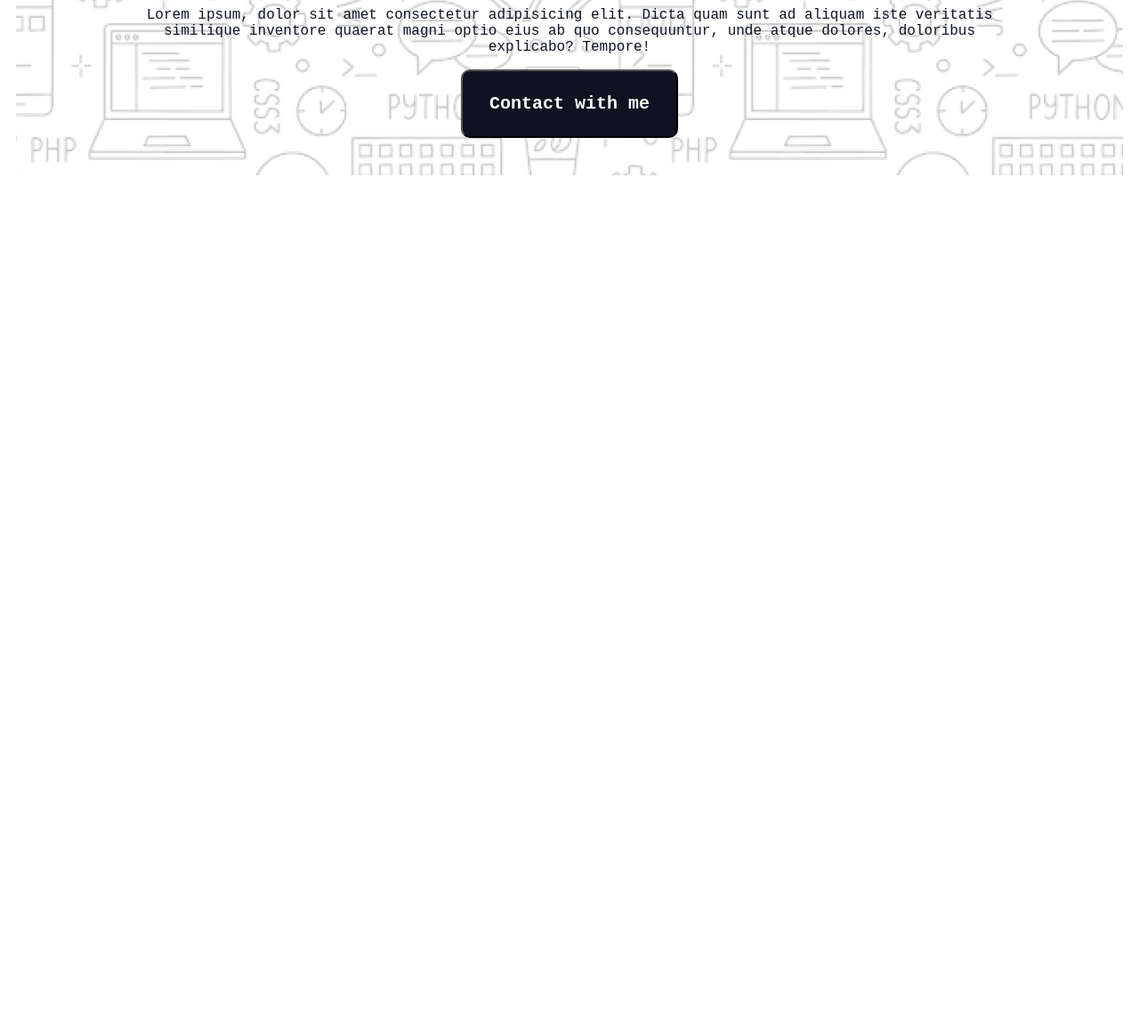
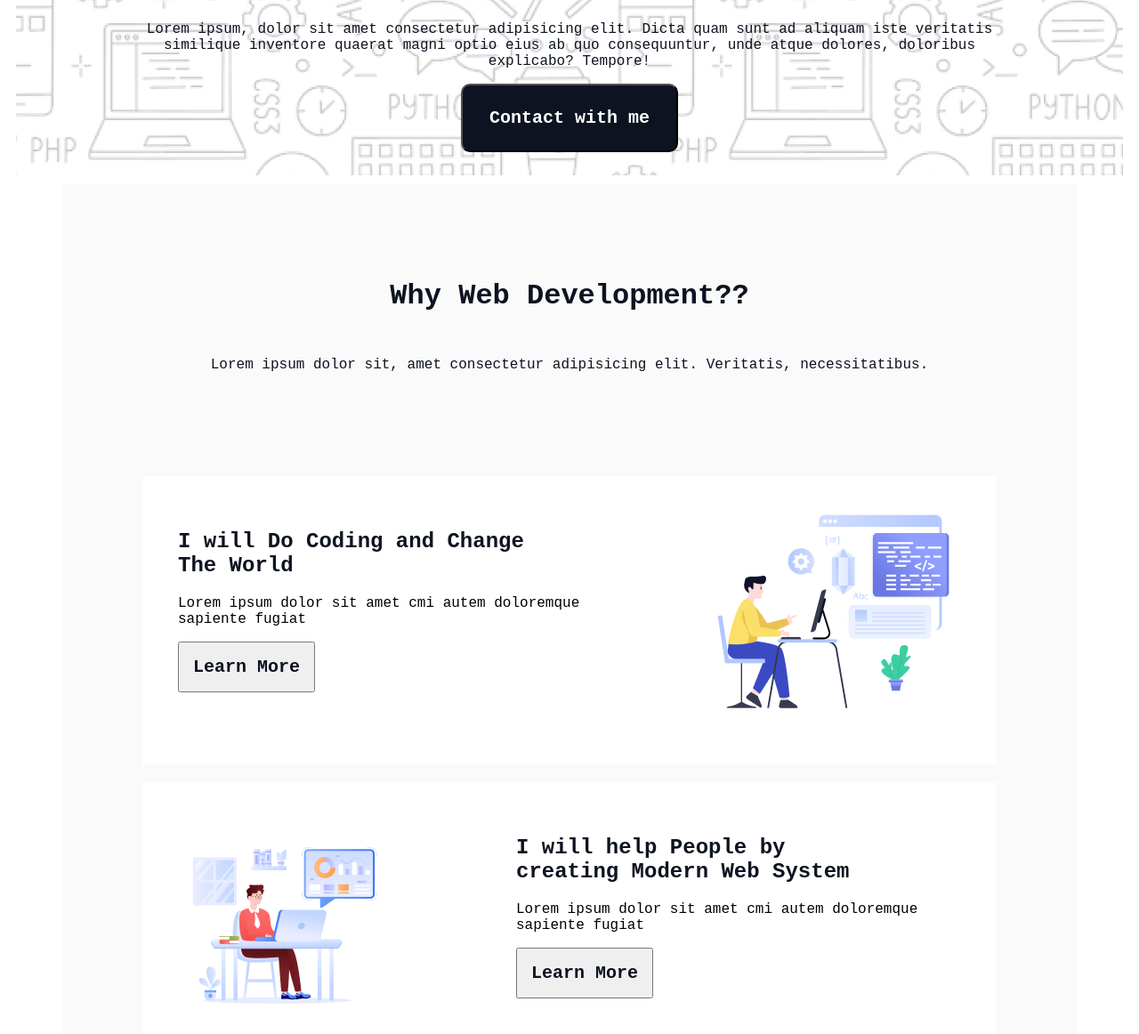
Before and after one commit to Farhan-SR/assignment_01, a plain HTML site: page index.html in a window 1280 px wide. Shown: the part 540-1702 px from the top of the page at 89% size. Before the commit the page ends 800 px from the top, so only its background shows below. Drawn offline with Linux system fonts and the light colour scheme; a web font is replaced by a local one.

Commit message:
wwd is added

```diff
--- a/index.html
+++ b/index.html
@@ -20,9 +20,7 @@
         </nav>
 
     </header>
-    <!-- main start from here -->
-    <main class="main_div">
-
+    <section class="main_div">
         <div class="sub_main">
             <img class="main_pic" src="./assets/Group.png" alt="">
             <h1 class="main_h1 color_1 azeret">"In the near future , I hope to become a Developer."</h1>
@@ -32,10 +30,60 @@
             </p>
             <button class="main_btn azeret"><a href="#">Contact with me</a></button>
         </div>
-    </main>
+    </section>
 
 
+    <!-- main start from here -->
+    <main class="main">
+        <section class="why_wab">
+            <div class="ww">
+                <h1 class="ww_title azeret">Why Web Development??</h1>
+                <p class="ww_pera azeret">Lorem ipsum dolor sit, amet consectetur
+                    adipisicing elit. Veritatis, necessitatibus.</p>
+            </div>
 
+        </section>
+        <div class="first_sec">
+            <div class="l_hlaf">
+                <h2 class="first_h1 azeret">I will Do Coding and Change The World</h2>
+                <p class="first_pera azeret">Lorem ipsum dolor sit amet cmi autem doloremque sapiente fugiat </p>
+                <button class="first_btn azeret"><a href="#">Learn More</a></button>
+            </div>
+            <div class="r_half">
+                <img src="./assets/Layer_1.png" alt="">
+            </div>
+        </div>
+
+
+        <div class="first_sec">
+            <div class="r_half">
+                <img src="./assets/Group 3.png" alt="">
+            </div>
+            <div class="l_hlaf">
+                <h2 class="first_h1 azeret">I will help People by creating Modern Web System</h2>
+                <p class="first_pera azeret">Lorem ipsum dolor sit amet cmi autem doloremque sapiente fugiat </p>
+                <button class="first_btn azeret"><a href="#">Learn More</a></button>
+            </div>
+
+        </div>
+
+        <div class="first_sec">
+            <div class="l_hlaf">
+                <h2 class="first_h1 azeret">I will Do Coding and Change The World</h2>
+                <p class="first_pera azeret">Lorem ipsum dolor sit amet cmi autem doloremque sapiente fugiat </p>
+                <button class="first_btn azeret"><a href="#">Learn More</a></button>
+            </div>
+            <div class="r_half">
+                <img src="./assets/Group 4.png" alt="">
+            </div>
+        </div>
+
+
+        <section class="inspa">
+
+        </section>
+
+    </main>
 
 
 </body>
--- a/styles/style.css
+++ b/styles/style.css
@@ -53,6 +53,8 @@
 /* end of heading- */
 
 /* main start from hare */
+
+
 .main_div {
     margin: 0 auto;
     background-image: url('../assets/Hero-bg.png');
@@ -101,3 +103,67 @@
     font-size: 20px;
     padding: 24px;
 }
+
+/* why we dep */
+.main {
+    max-width: 1140px;
+    margin: 0 auto;
+    align-items: center;
+    text-align: center;
+    background-color: rgba(13,19,33,.02);
+}
+.ww{
+    padding: 80px 150px;
+}
+.ww_title{
+    font-size: 32px;
+    font-weight: 800;
+    color: #0D1321;
+}
+.ww_pera{
+    font-weight: 400;
+    font-size: 16px;
+    color: #0D1321;
+    padding-top: 24px;
+}
+
+
+
+/* ..............   ` */
+.l_hlaf{
+    width: 500px;
+    text-align: left;
+}
+.first_sec{
+    display: flex;
+    width: auto;
+    justify-content: space-between;
+    margin: 20px 90px;
+    /* border: red solid 1px; */
+    background-color: white;
+    padding: 40px;
+}
+
+.first_h1{
+    text-align: left;
+    width: 400px;
+    font-weight: 600;
+    font-size: 24px;
+    color: #0D1321;
+}
+.first_pera{
+font-size: 16;
+font-weight: 400;
+}
+
+.first_btn{
+    padding: 15px;
+
+}
+.first_btn a{
+    text-decoration: none;
+    font-weight: 600;
+    font-size: 20px;
+    color: #0D1321;
+
+}
```
